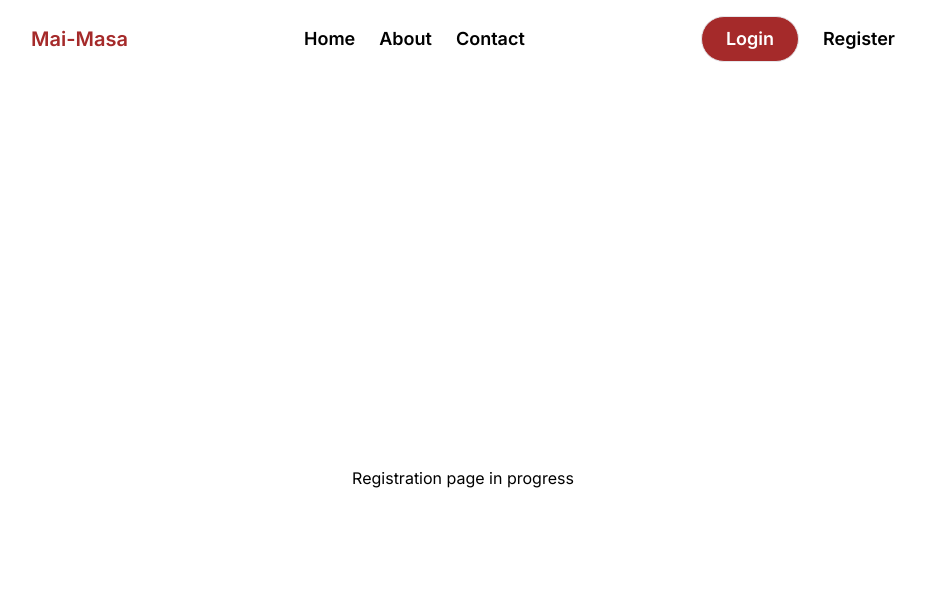
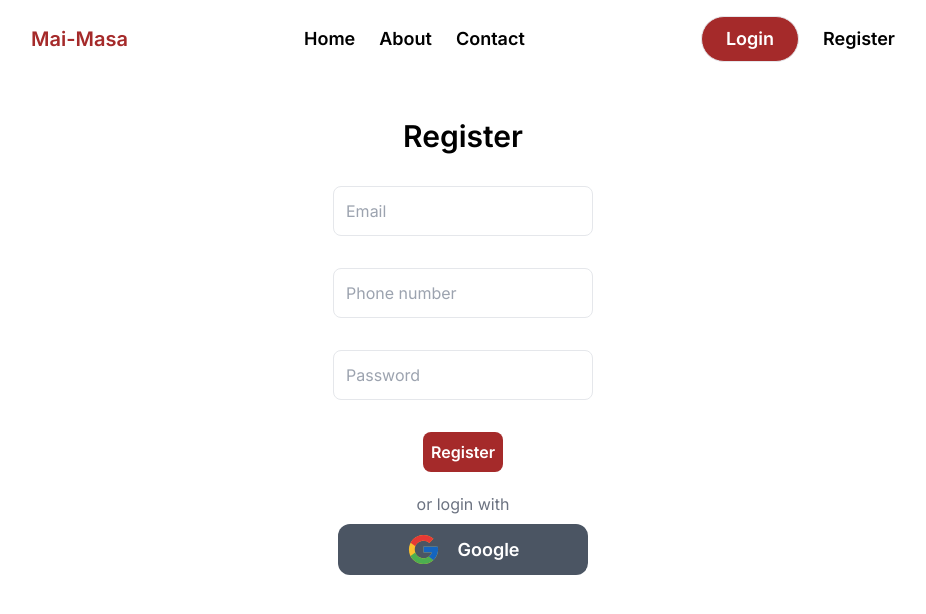
Before and after one commit to JosephIgbaji/mai-masa, a Next.js app: page /register in a window 1280 px wide. Shown: the top 614 px of the page, without its empty margins (177-1103 px from the left). Built offline with nearby package versions, Linux system fonts and the light colour scheme.

Commit message:
registration page

```diff
--- /dev/null
+++ b/src/app/api/auth/[...nextauth]/route.js
@@ -0,0 +1,46 @@
+import NextAuth from "next-auth";
+import CredentialsProvider from "next-auth/providers/credentials";
+
+const handler = NextAuth({
+  providers: [
+    CredentialsProvider({
+      // The name to display on the sign in form (e.g. 'Sign in with...')
+      name: "Credentials",
+      // The credentials is used to generate a suitable form on the sign in page.
+      // You can specify whatever fields you are expecting to be submitted.
+      // e.g. domain, username, password, 2FA token, etc.
+      // You can pass any HTML attribute to the <input> tag through the object.
+      credentials: {
+        username: {
+          label: "Email",
+          type: "email",
+          placeholder: "example@anything.com",
+        },
+        password: { label: "Password", type: "password" },
+      },
+      async authorize(credentials, req) {
+        // You need to provide your own logic here that takes the credentials
+        // submitted and returns either a object representing a user or value
+        // that is false/null if the credentials are invalid.
+        // e.g. return { id: 1, name: 'J Smith', email: 'jsmith@example.com' }
+        // You can also use the `req` object to obtain additional parameters
+        // (i.e., the request IP address)
+        const res = await fetch("/your/endpoint", {
+          method: "POST",
+          body: JSON.stringify(credentials),
+          headers: { "Content-Type": "application/json" },
+        });
+        const user = await res.json();
+
+        // If no error and we have user data, return it
+        if (res.ok && user) {
+          return user;
+        }
+        // Return null if user data could not be retrieved
+        return null;
+      },
+    }),
+  ],
+});
+
+export { handler as GET, handler as POST };
--- /dev/null
+++ b/src/app/api/register/route.js
@@ -0,0 +1 @@
+export function POST(req) {}
--- a/src/app/register/page.jsx
+++ b/src/app/register/page.jsx
@@ -1,9 +1,71 @@
-import React from "react";
+"use client";
+import React, { useState } from "react";
 
 const page = () => {
+  const [email, setEmail] = useState("");
+  const [password, setPassword] = useState("");
+  const [phoneNumber, setPhoneNumber] = useState("");
+
   return (
-    <div className="h-screen flex justify-center items-center">
-      Registration page in progress
+    <div className="h-screen mt-10">
+      <div className="flex flex-col items-center">
+        <h1 className="text-3xl font-semibold mb-8">Register</h1>
+        <form className="flex flex-col gap-8 items-center ">
+          <input
+            className="border rounded-lg p-3"
+            type="email"
+            placeholder="Email"
+            value={email}
+            onChange={(e) => setEmail(e.target.value)}
+          />
+          <input
+            className="border rounded-lg p-3"
+            type="text"
+            placeholder="Phone number"
+            value={phoneNumber}
+            onChange={(e) => setPhoneNumber(e.target.value)}
+          />
+          <input
+            className="border rounded-lg p-3"
+            type="password"
+            placeholder="Password"
+            value={password}
+            onChange={(e) => setPassword(e.target.value)}
+          />
+          <button className="rounded-lg bg-primary hover:bg-red-600 text-white p-2 font-semibold">
+            Register
+          </button>
+        </form>
+        <div className="text-center mt-5 mb-2 text-gray-500">or login with</div>
+        <button className="w-[250px] rounded-xl bg-gray-600 py-2 px-4 text-white font-semibold flex items-center justify-center gap-4 text-lg">
+          <svg
+            xmlns="http://www.w3.org/2000/svg"
+            x="0px"
+            y="0px"
+            width="35"
+            height="35"
+            viewBox="0 0 48 48"
+          >
+            <path
+              fill="#fbc02d"
+              d="M43.611,20.083H42V20H24v8h11.303c-1.649,4.657-6.08,8-11.303,8c-6.627,0-12-5.373-12-12	s5.373-12,12-12c3.059,0,5.842,1.154,7.961,3.039l5.657-5.657C34.046,6.053,29.268,4,24,4C12.955,4,4,12.955,4,24s8.955,20,20,20	s20-8.955,20-20C44,22.659,43.862,21.35,43.611,20.083z"
+            ></path>
+            <path
+              fill="#e53935"
+              d="M6.306,14.691l6.571,4.819C14.655,15.108,18.961,12,24,12c3.059,0,5.842,1.154,7.961,3.039	l5.657-5.657C34.046,6.053,29.268,4,24,4C16.318,4,9.656,8.337,6.306,14.691z"
+            ></path>
+            <path
+              fill="#4caf50"
+              d="M24,44c5.166,0,9.86-1.977,13.409-5.192l-6.19-5.238C29.211,35.091,26.715,36,24,36	c-5.202,0-9.619-3.317-11.283-7.946l-6.522,5.025C9.505,39.556,16.227,44,24,44z"
+            ></path>
+            <path
+              fill="#1565c0"
+              d="M43.611,20.083L43.595,20L42,20H24v8h11.303c-0.792,2.237-2.231,4.166-4.087,5.571	c0.001-0.001,0.002-0.001,0.003-0.002l6.19,5.238C36.971,39.205,44,34,44,24C44,22.659,43.862,21.35,43.611,20.083z"
+            ></path>
+          </svg>{" "}
+          Google
+        </button>
+      </div>
     </div>
   );
 };
```
